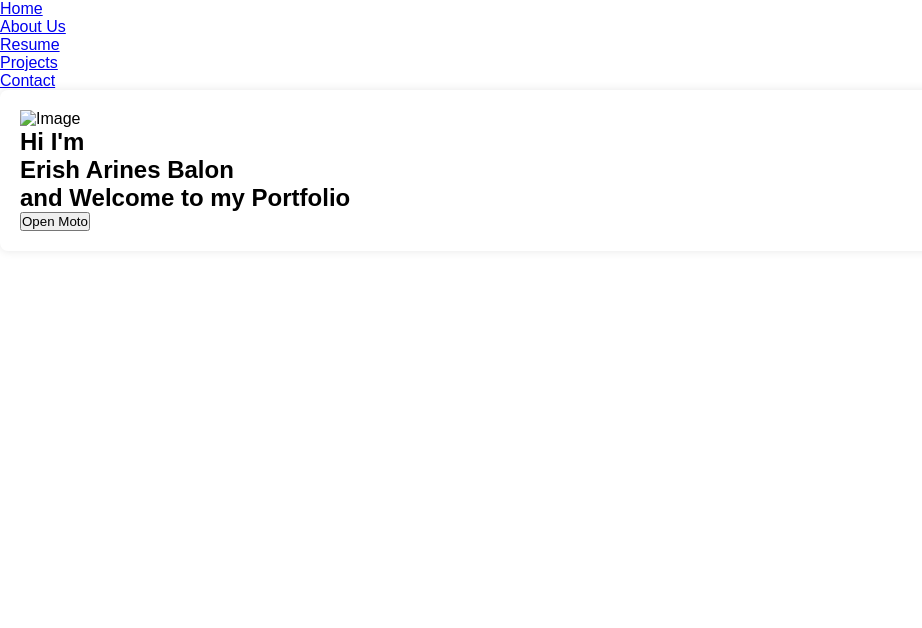
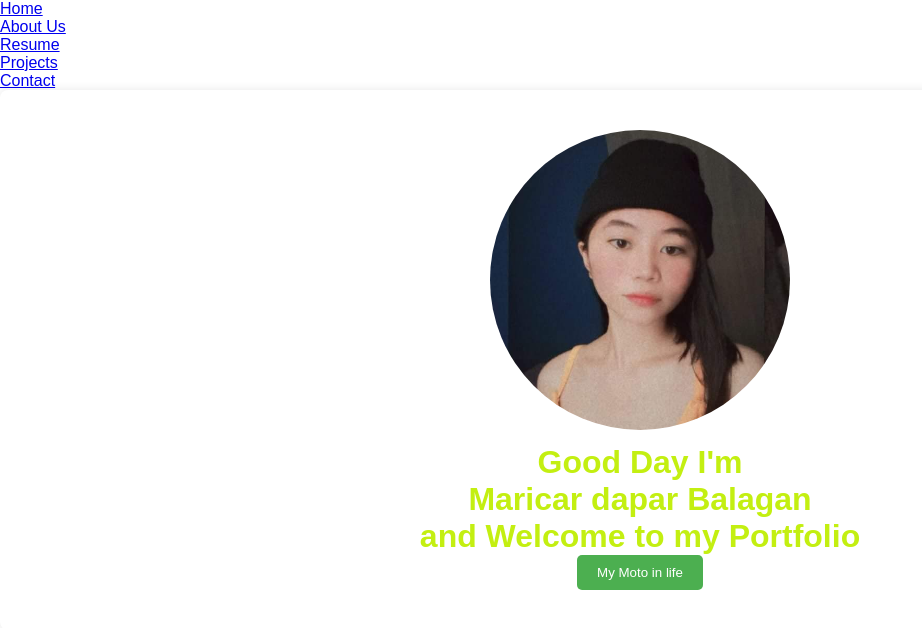
Before and after one commit to cacaii03/grandfinal, a plain HTML site: page index.html in a window 1280 px wide. Shown: the whole page, without its empty margins (0-922 px from the left). Drawn offline with Linux system fonts and the light colour scheme.

Commit message:
add_homedesigm

```diff
--- a/index.html
+++ b/index.html
@@ -18,10 +18,46 @@
         </ul>
     </nav>
     <section id="home">
+        <style>
+            .profile-image {
+                width: 300px;
+                height: 300px;
+                border-radius: 100%; /* Optional: Add a border-radius for a circular shape */
+            }
+
+    .main,
+    .mainE {
+        text-align: center;
+        margin: 20px;
+    }
+
+    .profile-image {
+        width: 300px;
+        height: 300px;
+        border-radius: 50%; /* Optional: Add a border-radius for a circular shape */
+        margin-bottom: 10px;
+    }
+
+    .heading,
+    .headingE {
+        font-family: 'Arial', sans-serif;
+        font-size: 32px;
+        color: rgb(195, 239, 17);
+    }
+
+    .btm {
+        background-color: #4CAF50;
+        color: white;
+        padding: 10px 20px;
+        border: none;
+        border-radius: 5px;
+        cursor: pointer;
+    }
+</style>
         <div class="main">
-            <img src="./image/pro1.jpg" alt="Image" class="profile-image">
-            <h1 class="heading">Hi I'm <br>Erish Arines Balon <br> and Welcome to my Portfolio</h1>
-            <button id="openButton" class="btm">Open Moto</button>
+            <img src="./image/homepic.jpg" alt="Image" class="profile-image">
+            <h1 class="heading">Good Day I'm <br>Maricar dapar Balagan <br> and Welcome to my Portfolio</h1>
+            <button id="openButton" class="btm">My Moto in life</button>
         </div>
 
     </section>
```
Also changed, not shown: image/homepic.jpg (added).
